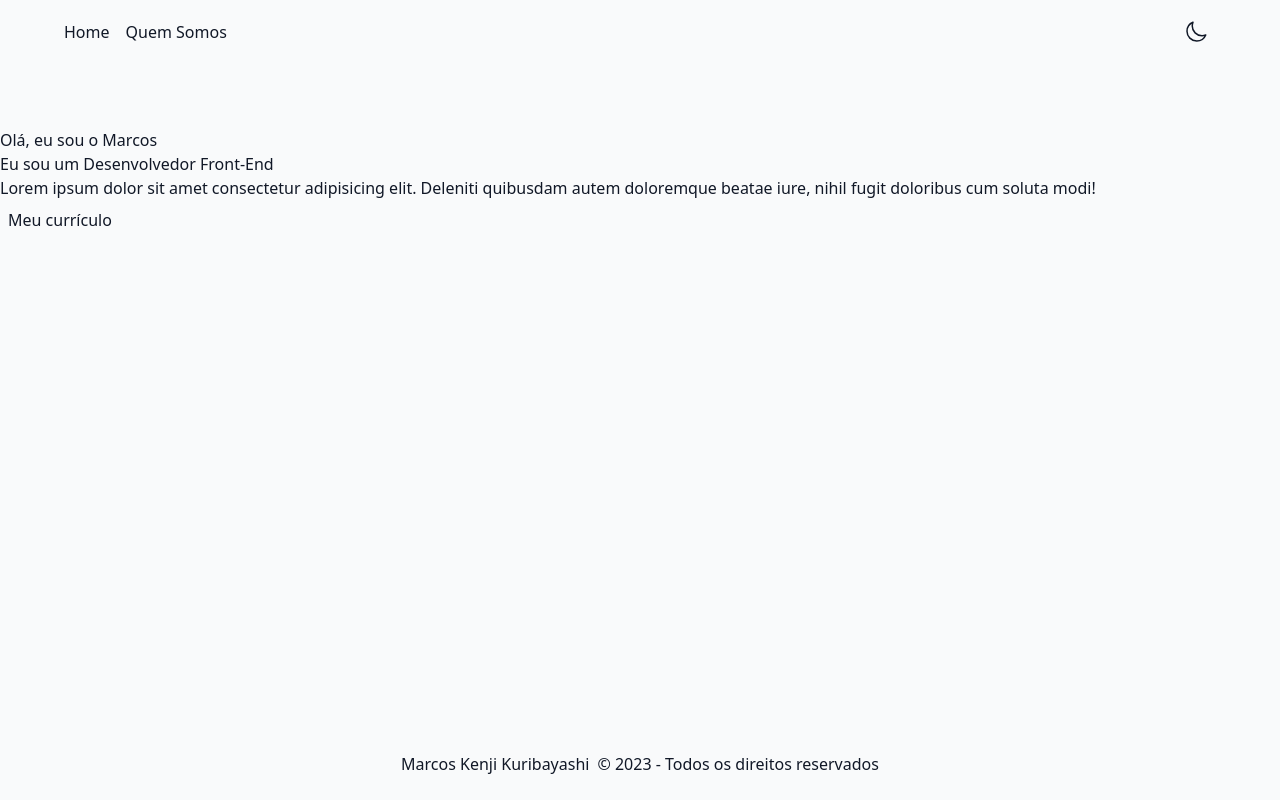
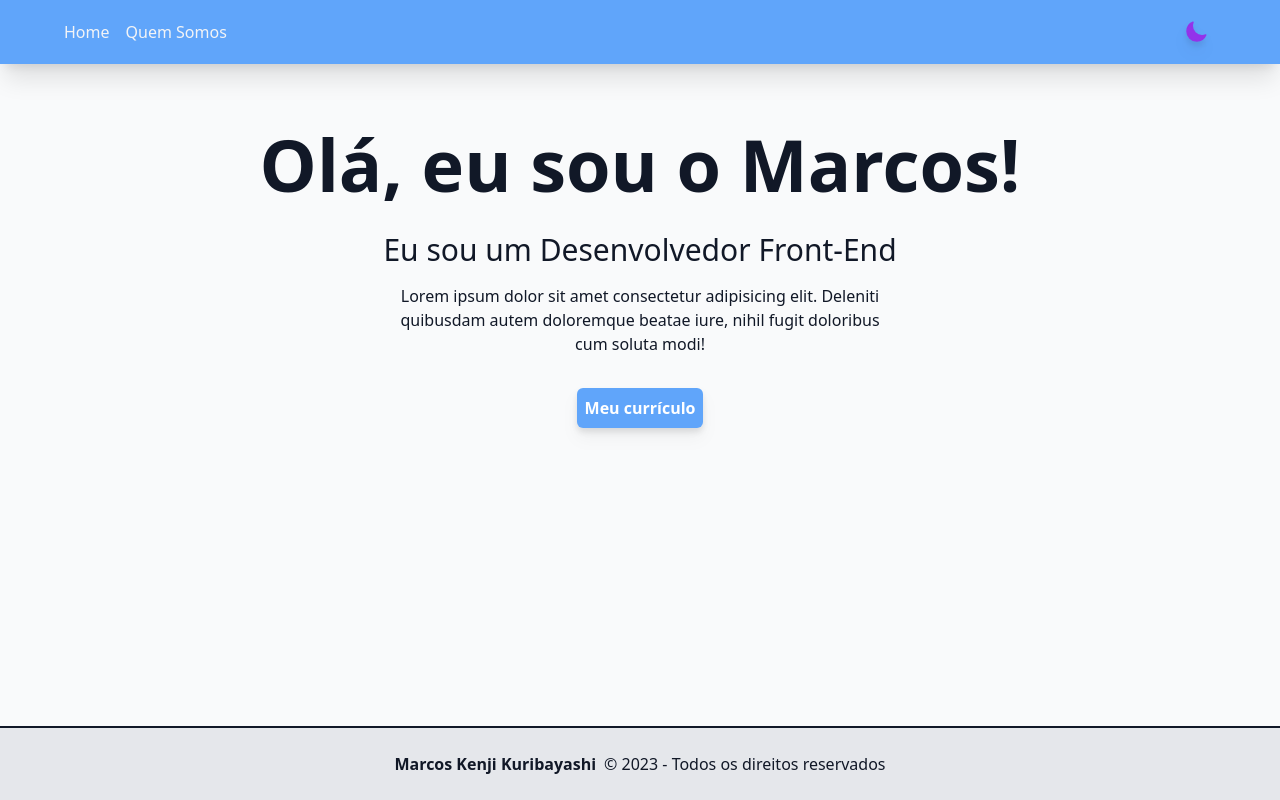
Before and after one commit to kenmarcos/dark-mode-nextjs-tailwind, a Next.js app: page / in a window 1280 px wide. Built offline with nearby package versions, Linux system fonts and the light colour scheme.

Commit message:
feat: add dark mode settings

```diff
--- a/src/components/Button/index.tsx
+++ b/src/components/Button/index.tsx
@@ -8,7 +8,7 @@ export const Button = ({ children, ...rest }: ButtonProps) => {
   return (
     <button
       {...rest}
-      className={`p-2 rounded-md hover:ring-2 hover:ring-gray-300 ${rest.className}`}
+      className={`p-2 rounded-md drop-shadow-lg hover:ring-2 hover:ring-gray-300 ${rest.className}`}
     >
       {children}
     </button>
--- /dev/null
+++ b/src/components/Footer/index.tsx
@@ -0,0 +1,12 @@
+export const Footer = () => {
+  return (
+    <footer className="py-6 border-t-2 border-gray-900 dark:border-gray-200 bg-gray-200 dark:bg-black">
+      <div className="max-w-6xl mx-auto flex justify-center">
+        <span className="mr-2 font-bold dark:text-purple-600">
+          Marcos Kenji Kuribayashi
+        </span>{" "}
+        &copy; {new Date().getFullYear()} - Todos os direitos reservados
+      </div>
+    </footer>
+  );
+};
--- /dev/null
+++ b/src/components/Header/index.tsx
@@ -0,0 +1,27 @@
+import { ThemeToggle } from "@/components/ThemeToggle";
+import Link from "next/link";
+
+const navigations = [
+  { label: "Home", path: "/" },
+  { label: "Quem Somos", path: "/about" },
+];
+
+export const Header = () => {
+  return (
+    <header className="h-16 bg-blue-400 dark:bg-purple-600 shadow-xl">
+      <div className="max-w-6xl mx-auto h-full flex items-center justify-between">
+        <ul className="flex gap-4">
+          {navigations.map((nav) => (
+            <li key={nav.label}>
+              <Link className="text-gray-100" href={nav.path}>
+                {nav.label}
+              </Link>
+            </li>
+          ))}
+        </ul>
+
+        <ThemeToggle />
+      </div>
+    </header>
+  );
+};
--- a/src/components/Layout/components/Footer/index.tsx
+++ /dev/null
@@ -1,10 +0,0 @@
-export const Footer = () => {
-  return (
-    <footer className="py-6">
-      <div className="max-w-6xl mx-auto flex justify-center">
-        <span className="mr-2">Marcos Kenji Kuribayashi</span> &copy;{" "}
-        {new Date().getFullYear()} - Todos os direitos reservados
-      </div>
-    </footer>
-  );
-};
--- a/src/components/Layout/components/Header/index.tsx
+++ /dev/null
@@ -1,40 +0,0 @@
-import { Button } from "@/components/Button";
-import Link from "next/link";
-
-const navigations = [
-  { label: "Home", path: "/" },
-  { label: "Quem Somos", path: "/about" },
-];
-
-export const Header = () => {
-  return (
-    <header className="h-16">
-      <div className="max-w-6xl mx-auto h-full flex items-center justify-between">
-        <ul className="flex gap-4">
-          {navigations.map((nav) => (
-            <li key={nav.label}>
-              <Link href={nav.path}>{nav.label}</Link>
-            </li>
-          ))}
-        </ul>
-
-        <Button>
-          <svg
-            xmlns="http://www.w3.org/2000/svg"
-            fill="none"
-            viewBox="0 0 24 24"
-            strokeWidth={1.5}
-            stroke="currentColor"
-            className="w-6 h-6"
-          >
-            <path
-              strokeLinecap="round"
-              strokeLinejoin="round"
-              d="M21.752 15.002A9.718 9.718 0 0118 15.75c-5.385 0-9.75-4.365-9.75-9.75 0-1.33.266-2.597.748-3.752A9.753 9.753 0 003 11.25C3 16.635 7.365 21 12.75 21a9.753 9.753 0 009.002-5.998z"
-            />
-          </svg>
-        </Button>
-      </div>
-    </header>
-  );
-};
--- a/src/components/Layout/index.tsx
+++ b/src/components/Layout/index.tsx
@@ -1,7 +1,7 @@
 import Head from "next/head";
 import { ReactNode } from "react";
-import { Header } from "@/components/Layout/components/Header";
-import { Footer } from "@/components/Layout/components/Footer";
+import { Header } from "@/components/Header";
+import { Footer } from "@/components/Footer";
 
 interface LayoutProps {
   children: ReactNode;
--- /dev/null
+++ b/src/components/ThemeToggle/index.tsx
@@ -0,0 +1,61 @@
+import { Button } from "@/components/Button";
+import { useTheme } from "next-themes";
+import { useEffect, useState } from "react";
+
+export const ThemeToggle = () => {
+  const [mounted, setMounted] = useState(false);
+  const { systemTheme, theme, setTheme } = useTheme();
+
+  const currentTheme = theme === "system" ? systemTheme : theme;
+
+  // Aqui dizemos que esse componente só deve ser mostrado
+  // depois da página ser carregada. Isso evita que o ícone
+  // errado apareça antes do next-themes saber se deve
+  // carregar o tema dark ou o tema light
+  useEffect(() => {
+    setMounted(true);
+  }, []);
+
+  if (!mounted) {
+    return null;
+  }
+
+  return (
+    <Button
+      className="text-purple-600 dark:text-yellow-400"
+      onClick={() => setTheme(currentTheme === "dark" ? "light" : "dark")}
+    >
+      {currentTheme === "dark" ? (
+        <svg
+          xmlns="http://www.w3.org/2000/svg"
+          fill="currentColor"
+          viewBox="0 0 24 24"
+          strokeWidth={1.5}
+          stroke="currentColor"
+          className="w-6 h-6"
+        >
+          <path
+            strokeLinecap="round"
+            strokeLinejoin="round"
+            d="M12 3v2.25m6.364.386l-1.591 1.591M21 12h-2.25m-.386 6.364l-1.591-1.591M12 18.75V21m-4.773-4.227l-1.591 1.591M5.25 12H3m4.227-4.773L5.636 5.636M15.75 12a3.75 3.75 0 11-7.5 0 3.75 3.75 0 017.5 0z"
+          />
+        </svg>
+      ) : (
+        <svg
+          xmlns="http://www.w3.org/2000/svg"
+          fill="currentColor"
+          viewBox="0 0 24 24"
+          strokeWidth={1.5}
+          stroke="currentColor"
+          className="w-6 h-6"
+        >
+          <path
+            strokeLinecap="round"
+            strokeLinejoin="round"
+            d="M21.752 15.002A9.718 9.718 0 0118 15.75c-5.385 0-9.75-4.365-9.75-9.75 0-1.33.266-2.597.748-3.752A9.753 9.753 0 003 11.25C3 16.635 7.365 21 12.75 21a9.753 9.753 0 009.002-5.998z"
+          />
+        </svg>
+      )}
+    </Button>
+  );
+};
--- a/src/pages/index.tsx
+++ b/src/pages/index.tsx
@@ -2,19 +2,22 @@ import { Button } from "@/components/Button";
 
 export default function Home() {
   return (
-    <section className="mt-16">
-      <h1>
-        Olá, eu sou o <span>Marcos</span>
+    <section className="max-w-6xl mx-auto mt-16 text-center">
+      <h1 className="text-7xl font-bold">
+        Olá, eu sou o <span className="dark:text-purple-600">Marcos</span>!
       </h1>
-      <h3>Eu sou um Desenvolvedor Front-End</h3>
 
-      <p>
+      <h3 className="text-3xl mt-8">Eu sou um Desenvolvedor Front-End</h3>
+
+      <p className="mb-8 max-w-lg mx-auto mt-4">
         Lorem ipsum dolor sit amet consectetur adipisicing elit. Deleniti
         quibusdam autem doloremque beatae iure, nihil fugit doloribus cum soluta
         modi!
       </p>
 
-      <Button>Meu currículo</Button>
+      <Button className="bg-blue-400 dark:bg-purple-600 text-white font-bold">
+        Meu currículo
+      </Button>
     </section>
   );
 }
```
